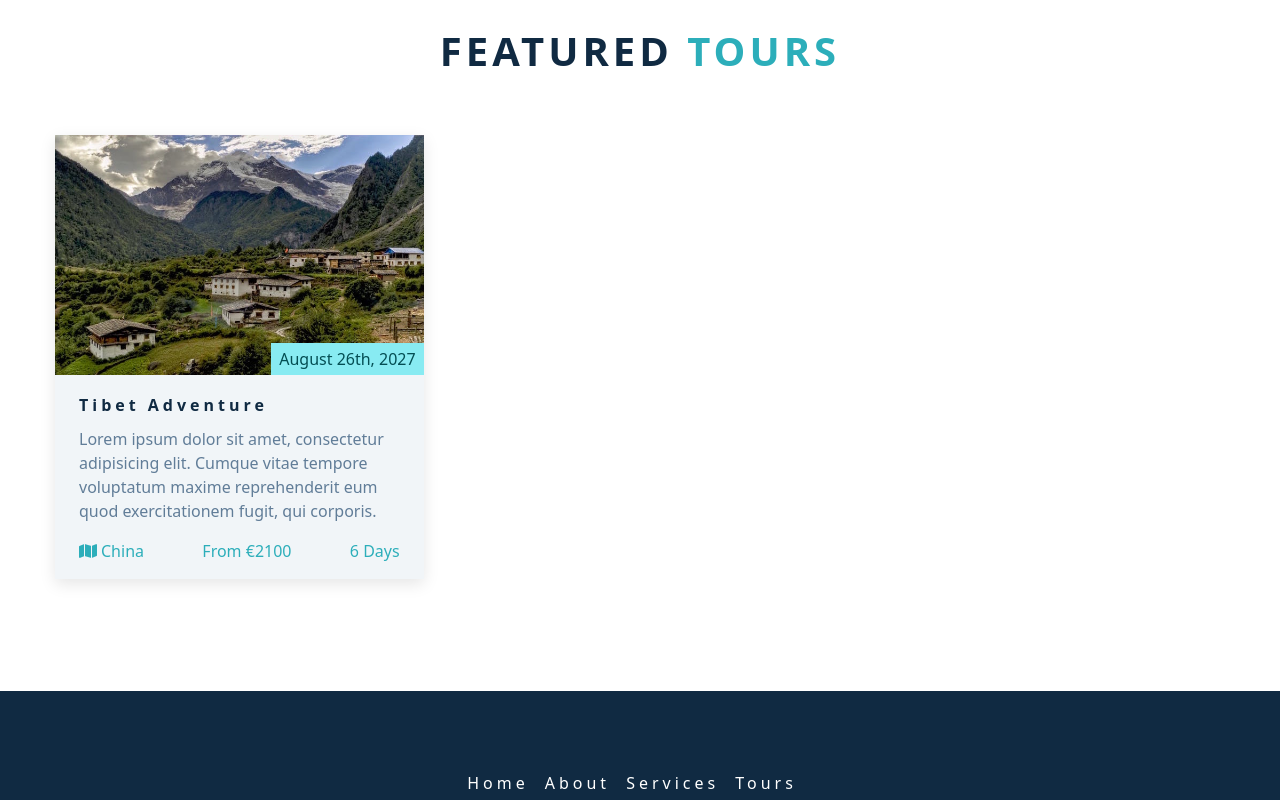
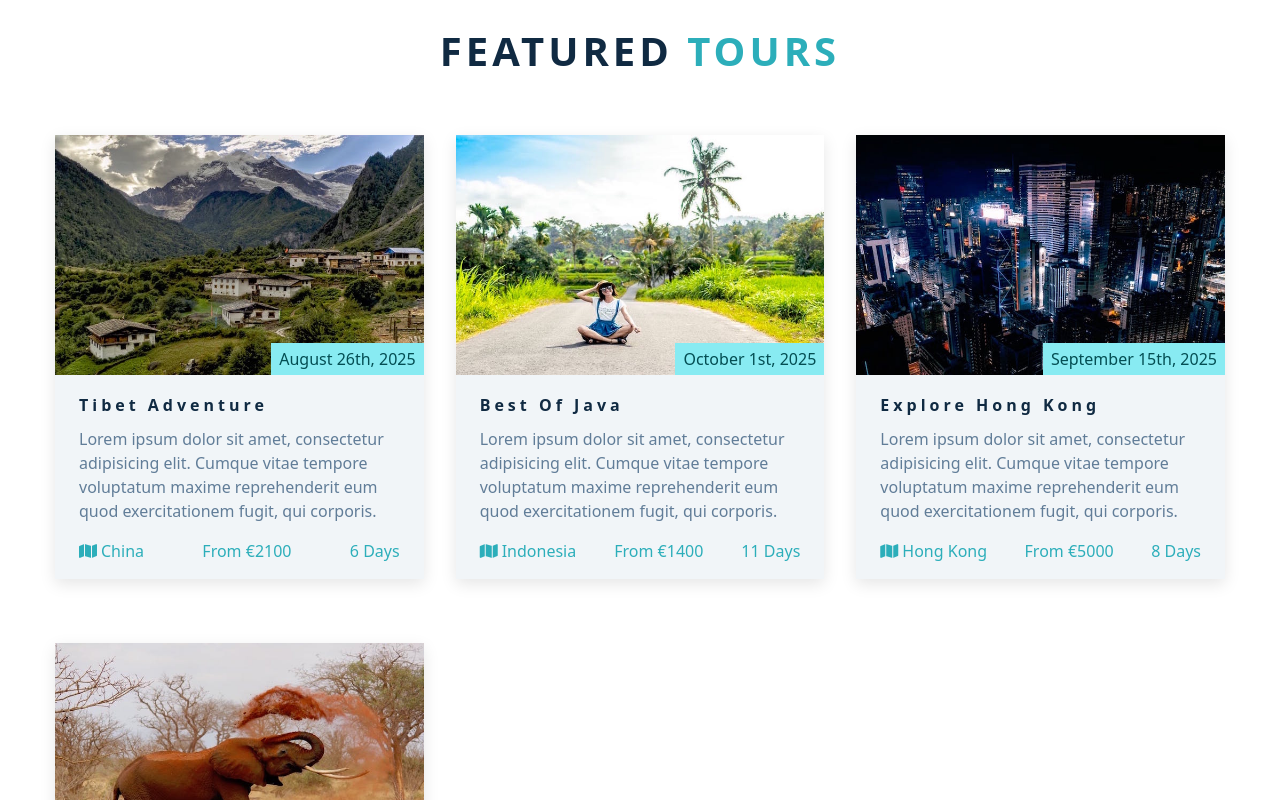
Before and after one commit to SehwinderSingh/week3-fe-pair-programming, a React (Vite) app: page / in a window 1280 px wide. Shown: the part 1920-2720 px from the top of the page. Built offline with nearby package versions, Linux system fonts and the light colour scheme.

Commit message:
refactor(tours): render Tours from data using Tour component

```diff
--- /dev/null
+++ b/src/components/Tour.jsx
@@ -0,0 +1,26 @@
+const Tour = ({ image, date, title, info, location, duration, cost }) => {
+  return (
+    <article className="tour-card">
+      <div className="tour-img-container">
+        <img src={image} className="tour-img" alt={title} />
+        <p className="tour-date">{date}</p>
+      </div>
+      <div className="tour-info">
+        <div className="tour-title">
+          <h4>{title}</h4>
+        </div>
+        <p>{info}</p>
+        <div className="tour-footer">
+          <p>
+            <span><i className="fas fa-map"></i></span>
+            {location}
+          </p>
+          <p>from €{cost}</p>
+          <p>{duration} days</p>
+        </div>
+      </div>
+    </article>
+  );
+};
+
+export default Tour;
--- a/src/components/Tours.jsx
+++ b/src/components/Tours.jsx
@@ -1,35 +1,16 @@
-import tour1 from "../assets/images/tour-1.jpeg";
-import tour2 from "../assets/images/tour-2.jpeg";
-import tour3 from "../assets/images/tour-3.jpeg";
-import tour4 from "../assets/images/tour-4.jpeg";
+import { tours } from "../data";
+import Title from "./Title";
+import Tour from "./Tour";
 
 const Tours = () => {
   return (
     <section className="section" id="tours">
-      <div className="section-title">
-        <h2>featured <span>tours</span></h2>
-      </div>
+      <Title title="featured" subTitle="tours" />
+
       <div className="section-center featured-center">
-        <article className="tour-card">
-          <div className="tour-img-container">
-            <img src={tour1} className="tour-img" alt="Tibet Adventure" />
-            <p className="tour-date">august 26th, 2027</p>
-          </div>
-          <div className="tour-info">
-            <div className="tour-title"><h4>Tibet Adventure</h4></div>
-            <p>
-              Lorem ipsum dolor sit amet, consectetur adipisicing elit. Cumque
-              vitae tempore voluptatum maxime reprehenderit eum quod
-              exercitationem fugit, qui corporis.
-            </p>
-            <div className="tour-footer">
-              <p><span><i className="fas fa-map"></i></span>china</p>
-              <p>from €2100</p>
-              <p>6 days</p>
-            </div>
-          </div>
-        </article>
-        {/* repeat for tour2 / tour3 / tour4 */}
+        {tours.map((tour) => {
+          return <Tour key={tour.id} {...tour} />;
+        })}
       </div>
     </section>
   );
```
